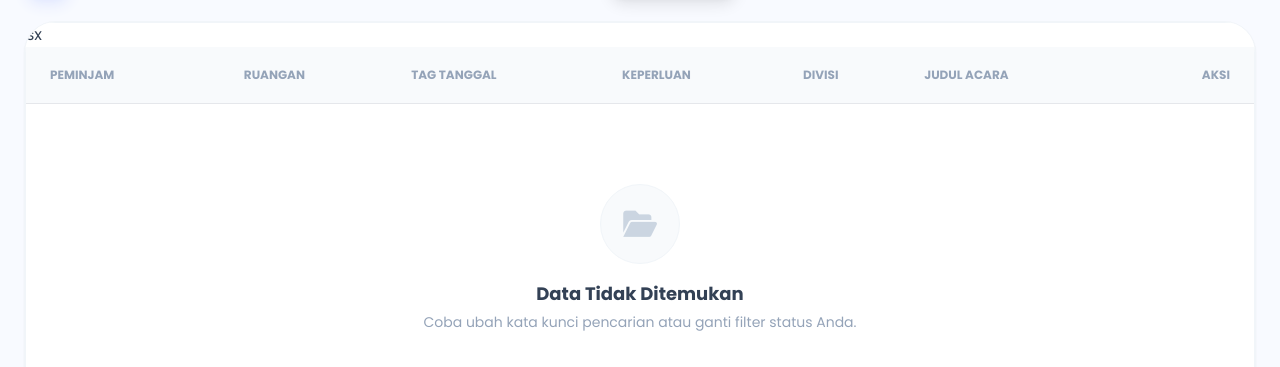
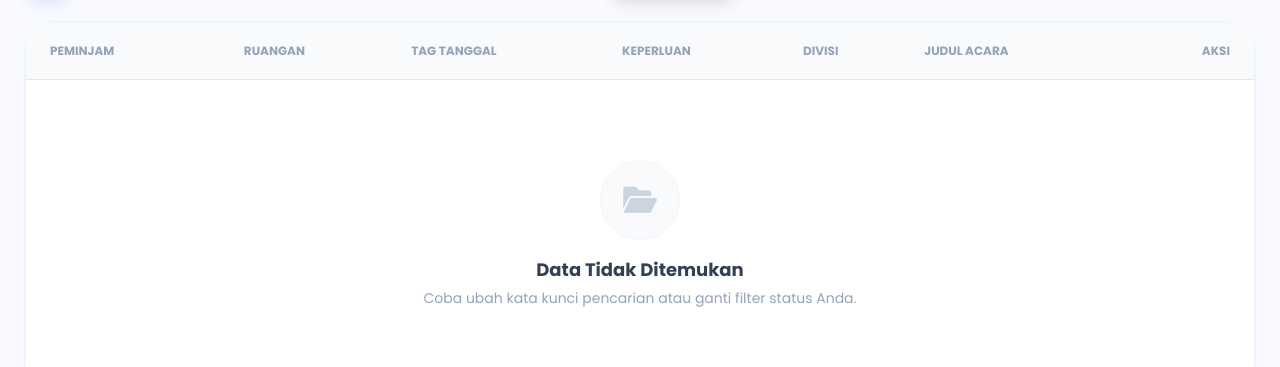
Before and after one commit to diklatrsudbk/Peminjaman-SarprasDiklat, a plain HTML site: page daftar_ruangan.html in a window 1280 px wide. Shown: the part 75-442 px from the top of the page. Drawn offline with nearby package versions, Linux system fonts and the light colour scheme; no server answers.

Commit message:
Fix HTML structure in daftar_ruangan.html

```diff
--- a/daftar_ruangan.html
+++ b/daftar_ruangan.html
@@ -83,7 +83,7 @@
         </div>
 
         <div class="bg-white rounded-3xl shadow-xl border border-slate-100 overflow-hidden">
-            <div class="overflow-x-auto">sx
+            <div class="overflow-x-auto">
                 <table class="w-full text-left border-collapse min-w-[900px]">
                     <thead class="bg-slate-50 border-b text-xs uppercase text-slate-400 font-black">
                     <tr>
```
